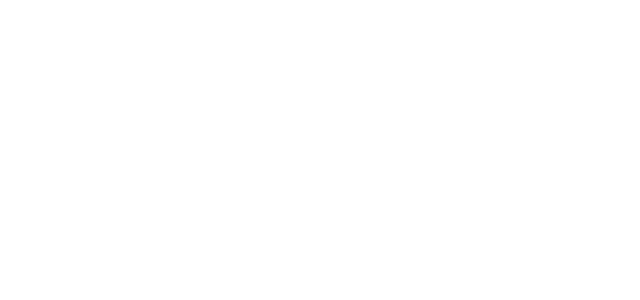
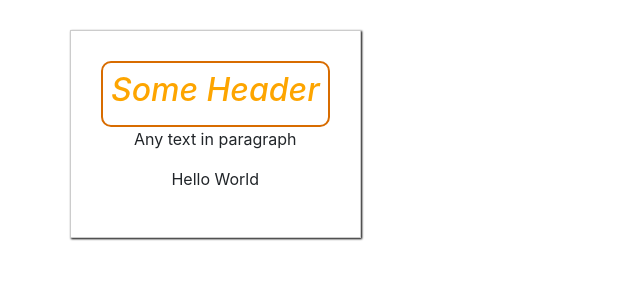
Before and after one commit to AdamKokoszka/Vue-Udemy-Course, a Vue app: page / in a window 1280 px wide. Shown: the top 300 px of the page, without its empty margins (0-640 px from the left). Built offline with nearby package versions, Linux system fonts and the light colour scheme.

Commit message:
Using Slot

```diff
--- a/src/App.vue
+++ b/src/App.vue
@@ -1,17 +1,25 @@
 <template>
-    <div class="container">
-        <div class="row">
-            <div class="col-xs-12">
-            </div>
-        </div>
+  <div class="container">
+    <div class="row">
+      <div class="col-xs-12">
+        <app-quote>
+          <h2 slot="header">Some Header</h2>
+          <p>Any text in paragraph</p>
+          <p>Hello World</p>
+        </app-quote>
+      </div>
     </div>
+  </div>
 </template>
 
 <script>
+  import Quote from "./components/Quote.vue"
+  export default {
+    components: {
+      appQuote: Quote
+    }
+  }
 
-    export default {
-
-    }
 </script>
 
 <style>
--- /dev/null
+++ b/src/components/Quote.vue
@@ -0,0 +1,35 @@
+<template>
+  <div class="container">
+   <div class="italic">
+    <slot name="header"></slot>
+   </div>
+    <slot></slot>
+  </div>
+
+</template>
+
+
+<script>
+  export default{
+    props: ["quote"]
+  }
+</script>
+
+<style scoped lang="scss">
+  .container{
+    border: 1px solid #ccc;
+    box-shadow: 1px 1px 2px black;
+    padding: 30px;
+    margin: 30px auto;
+    text-align: center;
+  }
+  h2{
+    color: #fda500;
+  }
+  .italic{
+    font-style: italic;
+    padding: 8px;
+    border: 2px solid #d86c00;
+    border-radius: 10px;
+  }
+</style>
```
